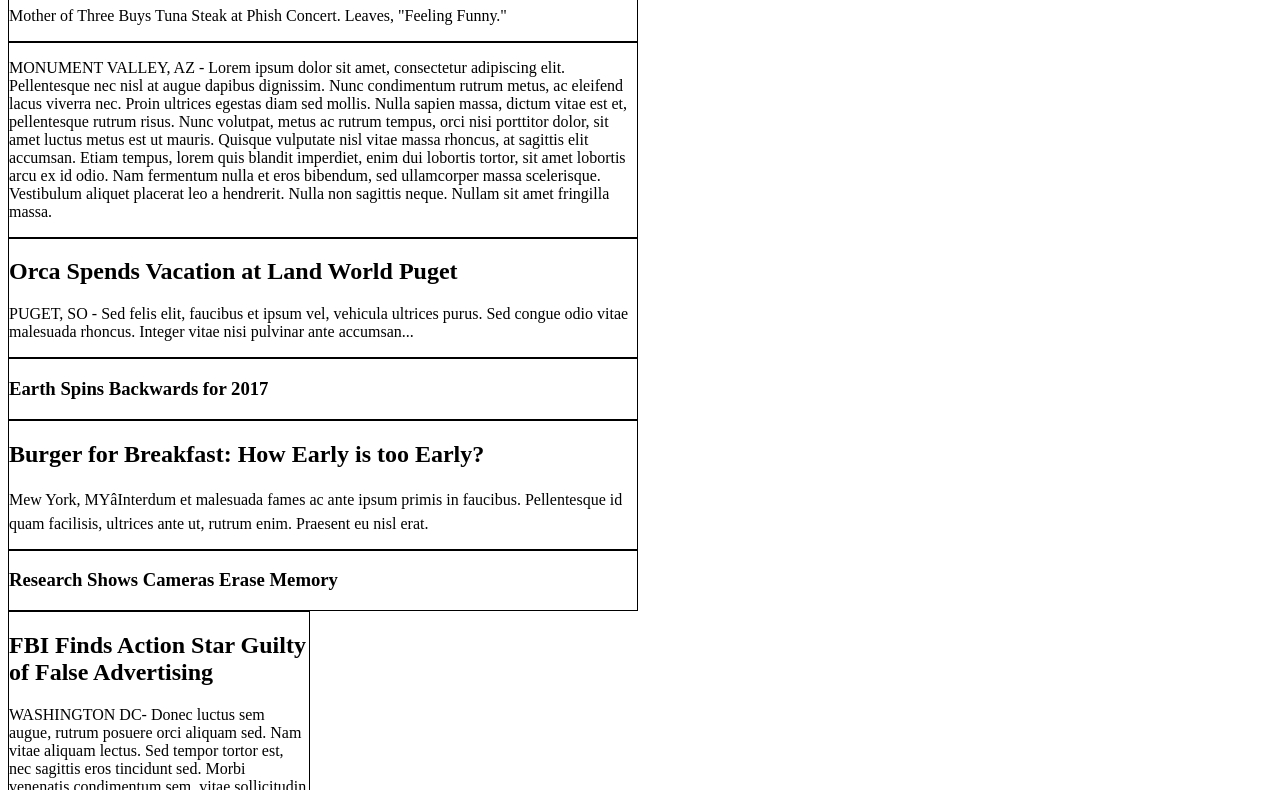
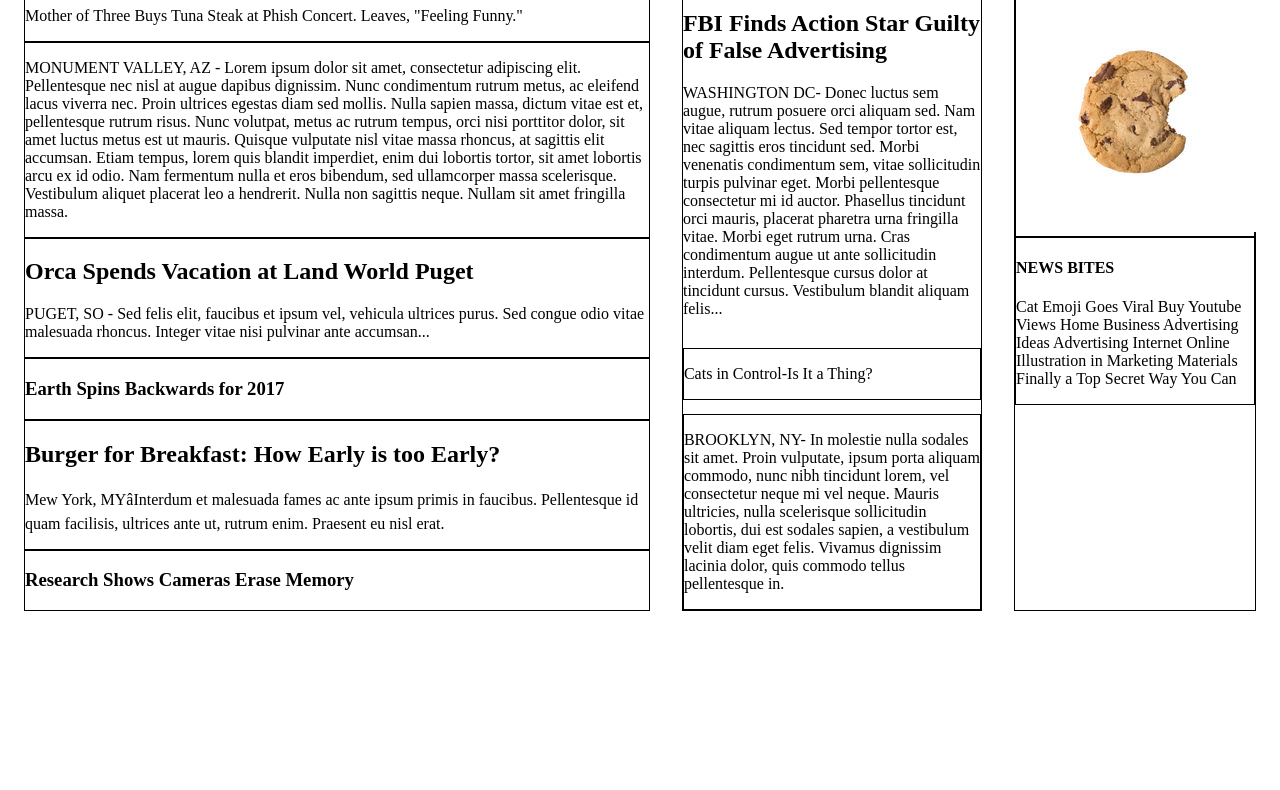
Before and after one commit to SwanieJo/MyTimes, a plain HTML site: page index.html in a window 1280 px wide. Shown: the part 89-879 px from the top of the page. After the commit the page ends 800 px from the top, so only its background shows below. Drawn offline with Linux system fonts and the light colour scheme.

Commit message:
Created first pass at grid layout.

```diff
--- a/index.html
+++ b/index.html
@@ -2,7 +2,9 @@
 <html>
   <head>
     <title>My Times</title>
-    <link href="resources/css/styles.css" type="text/css" rel="stylesheet">
+    <link href="resources/css/styles.css"
+      type="text/css"
+      rel="stylesheet">
   </head>
   <!-- Header -->
   <body>
@@ -20,6 +22,7 @@
         </ul>
       </nav>
     </header>
+    <div class="centered_row">
       <!--Left column-->
       <div class="column large">
         <div class="story one image">
@@ -55,6 +58,7 @@
         <div class="article two">
           <p>BROOKLYN, NY- In molestie nulla sodales sit amet. Proin vulputate, ipsum porta aliquam commodo, nunc nibh tincidunt lorem, vel consectetur neque mi vel neque. Mauris ultricies, nulla scelerisque sollicitudin lobortis, dui est sodales sapien, a vestibulum velit diam eget felis. Vivamus dignissim lacinia dolor, quis commodo tellus pellentesque in.</p>
         </div>
+      </div>
       <!--Right column-->
       <div class="column small">
         <div class="cookie">
@@ -64,5 +68,7 @@
           <h4>NEWS BITES</h4>
           <p>Cat Emoji Goes Viral Buy Youtube Views Home Business Advertising Ideas Advertising Internet Online Illustration in Marketing Materials Finally a Top Secret Way You Can</p>
         </div>
+      </div>
+    </div>
   </body>
 </html>
--- a/resources/css/styles.css
+++ b/resources/css/styles.css
@@ -31,11 +31,21 @@ li a {
   font-weight: bold;
 }
 
+.centered_row {
+  display: flex;
+  flex-direction: row;
+  justify-content: space-between;
+  margin-left: auto;
+  margin-right: auto;
+  width: 1232px;
+}
+
 .column.large {
   display: flex;
   flex-direction: column;
   flex-wrap: wrap;
   width: 630px;
+  margin-right: 32px;
 }
 
 .story.one.image {
@@ -74,6 +84,7 @@ li a {
   width: 300px;
   border: 1px solid black;
   justify-content: space-between;
+  margin-right: 32px;
 }
 
 .article.one {
```
Lines whose indentation alone changed are shown as unchanged.
